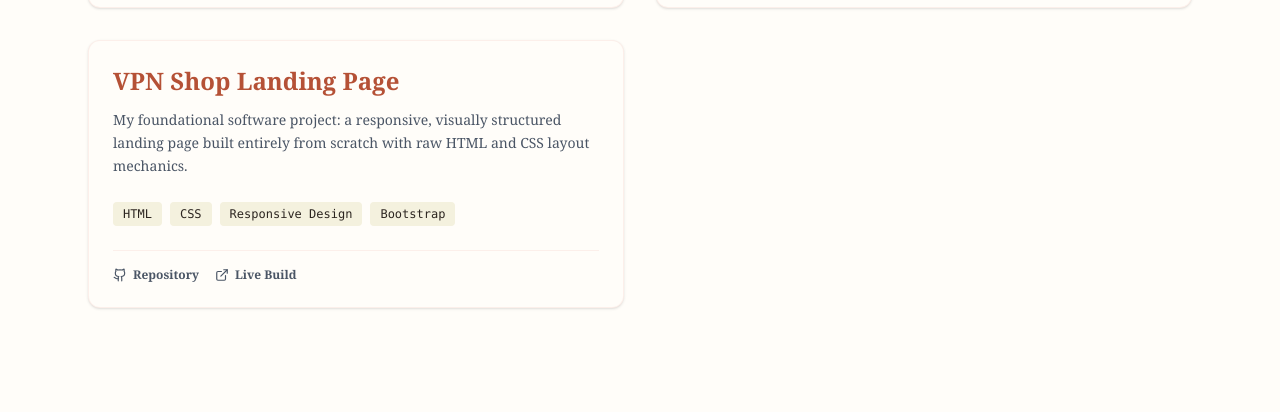
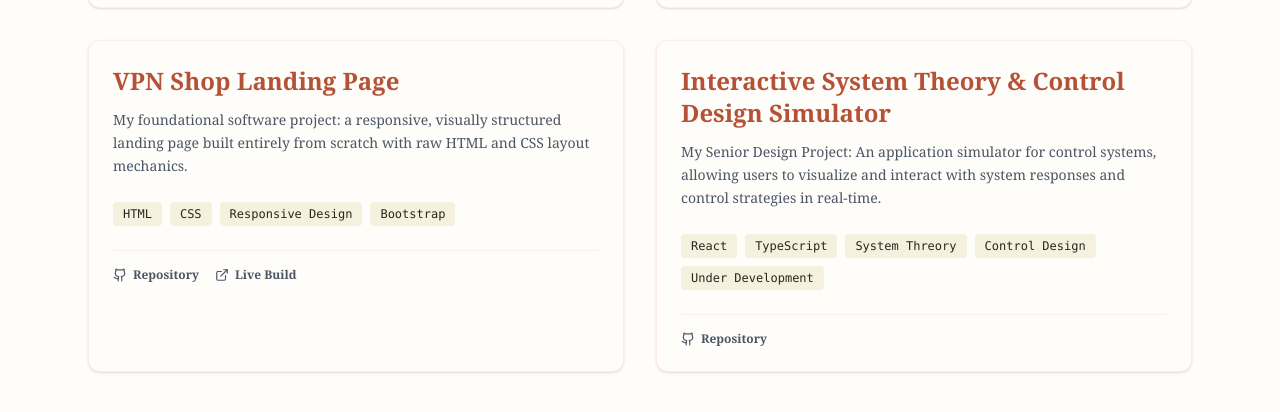
Before and after one commit to ahsmr/Cyaxares_Core, a React (Vite) app: page /projects in a window 1280 px wide. Shown: the part 504-916 px from the top of the page. Before the commit the page ends 876 px from the top, so only its background shows below. Built offline with nearby package versions, Linux system fonts and the light colour scheme.

Commit message:
Added the Cyax to the projects

```diff
--- a/src/pages/ProjectsPage.jsx
+++ b/src/pages/ProjectsPage.jsx
@@ -21,6 +21,12 @@ const MY_PROJECTS = [
     tags: ["HTML", "CSS", "Responsive Design"," Bootstrap"],
     github: "https://github.com/ahsmr/VpnShop",
     live: "https://ahsmr.github.io/VpnShop/"
+  },
+  {
+    title: "Interactive System Theory & Control Design Simulator",
+    description: "My Senior Design Project: An application simulator for control systems, allowing users to visualize and interact with system responses and control strategies in real-time.",
+    tags: ["React", "TypeScript"," System Threory"," Control Design","Under Development"],
+    github: "https://github.com/ahsmr/Cyax"
   }
 ];
 export default function ProjectsPage() {
```
